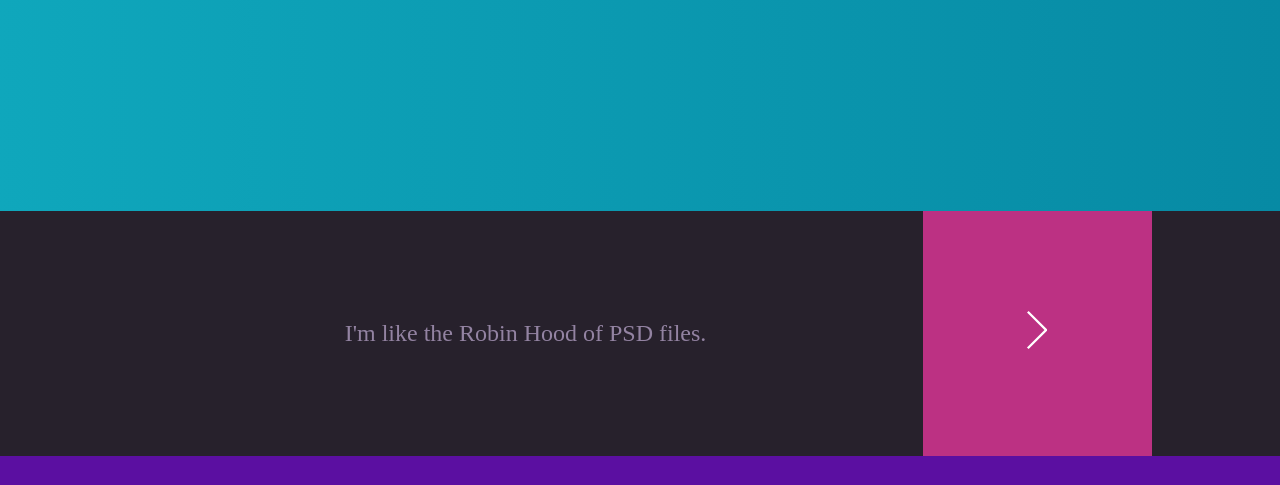
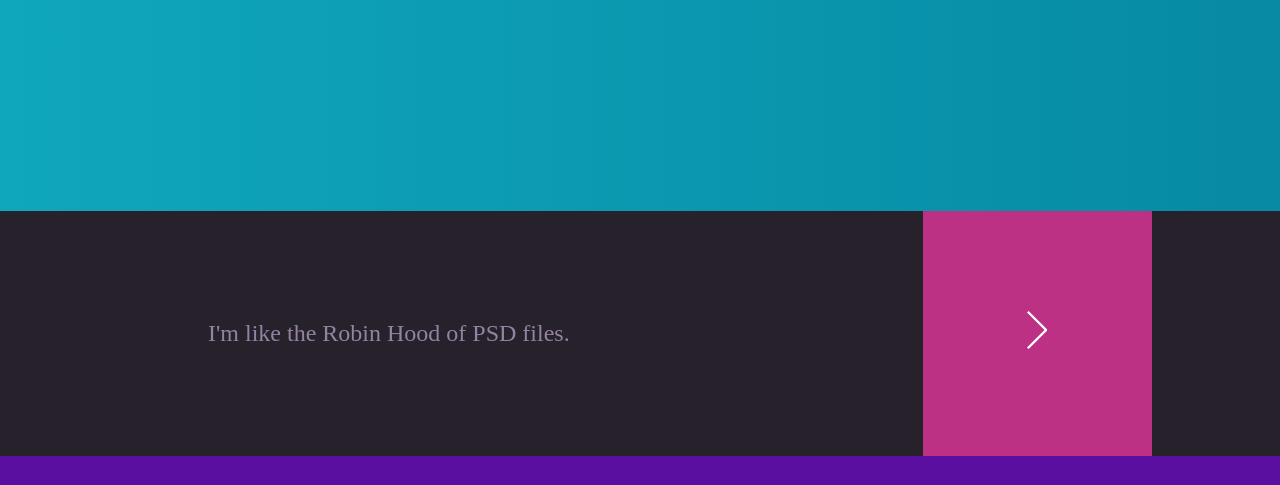
Before and after one commit to grischenko-v/responsivelanding, a website: page app/index.html in a window 1280 px wide. Shown: the part 467-952 px from the top of the page. Drawn offline with Linux system fonts and the light colour scheme.

Commit message:
correction in second section

```diff
--- a/app/scss/_second-section.scss
+++ b/app/scss/_second-section.scss
@@ -3,15 +3,15 @@
 	background-color: rgb(39, 33, 44);
     @include respond-to($phone-small){
       min-height: 73px;
-	  box-shadow: border-box;
      .like-section{
       float: left;
       background-color: rgb(39, 33, 44);
       color:rgb(147, 131, 162);
-      width: 243px;
+      width: 203px;
       line-height: 73px;
       font-size: 12px;
-      text-align: center;
+      text-align: left;
+      margin-left: 30px;
      }
      .arrow-section{
       float: right;
@@ -28,16 +28,16 @@
 
     }
 	@include respond-to($phone-big){
-      min-height: 146px;
-	  box-shadow: border-box;
+     min-height: 146px;
      .like-section{
       float: left;
       background-color: rgb(39, 33, 44);
       color:rgb(147, 131, 162);
-      width: 495px;
+      width: 395px;
       line-height: 146px;
       font-size: 15px;
-      text-align: center;
+      text-align: left;
+      margin-left: 53px;
      }
      .arrow-section{
       float: right;
@@ -55,15 +55,15 @@
 	}
 	@include respond-to($tablet-portrait){
       min-height: 231px;
-	  box-shadow: border-box;
      .like-section{
       float: left;
       background-color: rgb(39, 33, 44);
       color:rgb(147, 131, 162);
-      width: 755px;
+      width: 555px;
       line-height: 231px;
       font-size: 22px;
-      text-align: center;
+      text-align: left;
+      margin-left: 73px;
      }
      .arrow-section{
       float: right;
@@ -81,15 +81,16 @@
 	}
 	@include respond-to($large-desktop){
 	  min-height: 245px;
-	  box-shadow: border-box;
+
      .like-section{
       float: left;
       background-color: rgb(39, 33, 44);
       color:rgb(147, 131, 162);
-      width: 795px;
+      width: 600px;
       line-height: 245px;
       font-size: 24px;
-      text-align: center;
+      text-align: left;
+      margin-left: 80px;
      }
      .arrow-section{
       float: right;
```
Also changed, not shown: app/css/main.css.
